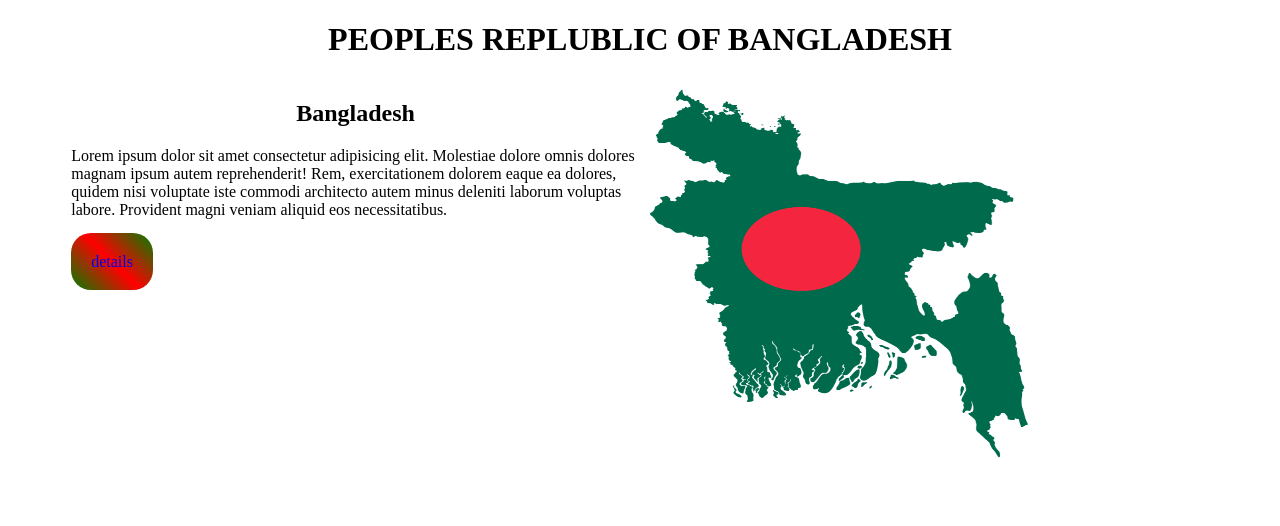
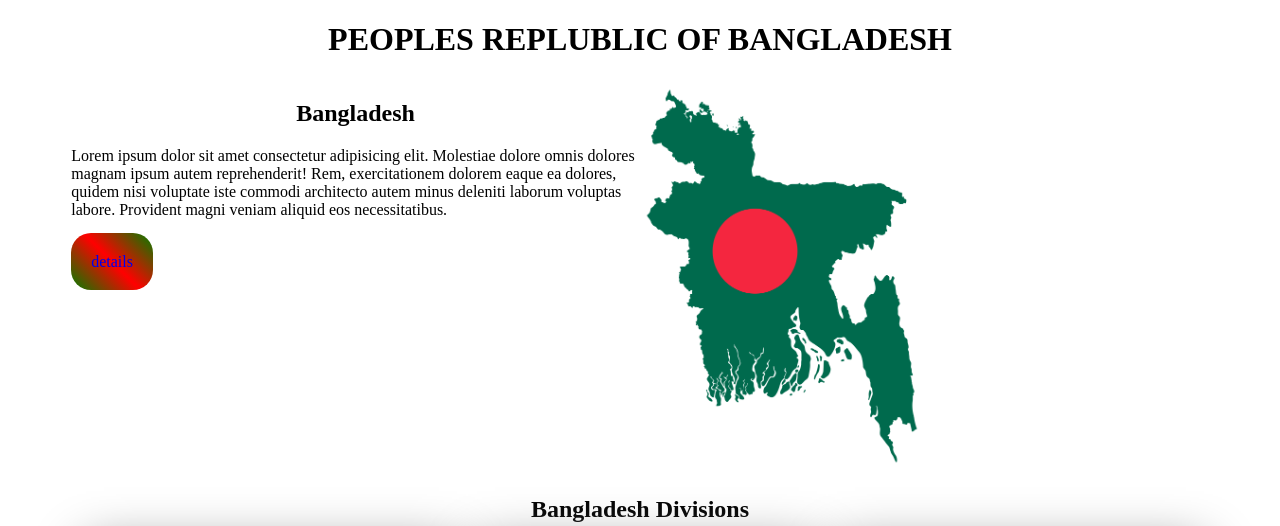
Before and after one commit to tanimpersonal/conceptual-session, a plain HTML site: page index.html in a window 1280 px wide. Shown: the top 526 px of the page. Drawn offline with Linux system fonts and the light colour scheme.

Commit message:
small change

```diff
--- a/style.css
+++ b/style.css
@@ -6,16 +6,18 @@
 .about {
     display: flex;
     justify-content: space-around;
+    width: 90%;
+    margin: 0 auto;
     padding: 0 5%;
 }
 
 .half-width {
     width: 50%;
+
 }
 
 .about .image img {
-    height: 70%;
-    width: 70%;
+    width: 50%;
 }
 
 .about .text a {
```
